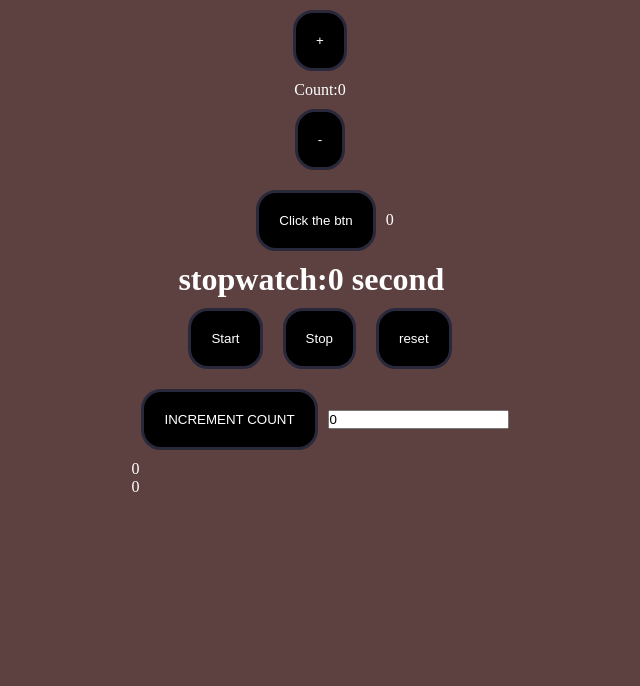
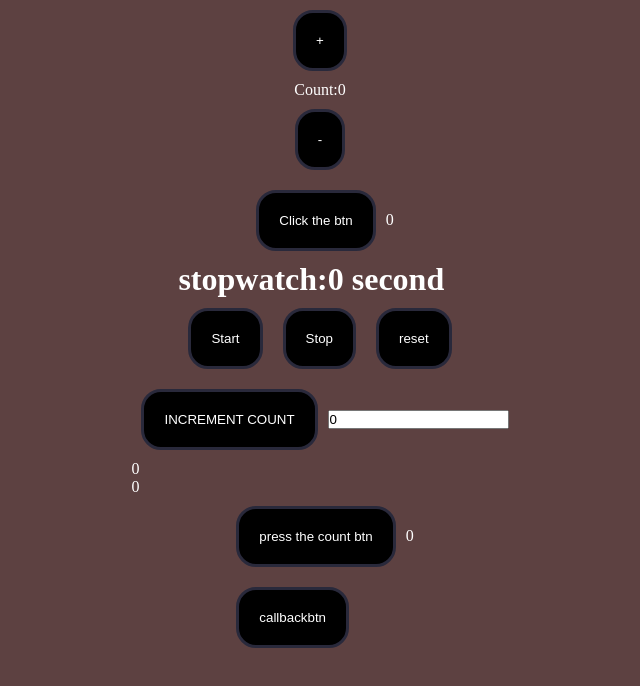
Before and after one commit to zahrahassanakhter-stack/react-projects, a React (Vite) app: page / in a window 1280 px wide. Shown: the top 686 px of the page, without its empty margins (320-960 px from the left). Built offline with nearby package versions, Linux system fonts and the light colour scheme.

Commit message:
save call back hook

```diff
--- a/src/App.jsx
+++ b/src/App.jsx
@@ -2,6 +2,7 @@ import "./App.css";
 import Useref from "./components/Useref";
 import Stopwatch from "./components/Stopwatch";
 import Usememohook from "./components/Usememohook";
+import Usecallbackhook from "./components/Usecallbackhook";
 
 import {
   increment,
@@ -28,6 +29,7 @@ function App() {
       <Useref />
       <Stopwatch />
       <Usememohook />
+      <Usecallbackhook />
     </div>
   );
 }
--- /dev/null
+++ b/src/components/Childcomponent.jsx
@@ -0,0 +1,12 @@
+import React from "react";
+
+const Childcomponent = React.memo((props) => {
+  console.log("hello");
+  return (
+    <div>
+      <button>{props.buttonname}</button>
+    </div>
+  );
+});
+
+export default Childcomponent;
--- /dev/null
+++ b/src/components/Usecallbackhook.jsx
@@ -0,0 +1,19 @@
+import React, { useState } from "react";
+import Childcomponent from "./Childcomponent";
+
+const Usecallbackhook = () => {
+  console.log("Usecallbackhook render hua");
+  const [count, setCount] = useState(0);
+  function updateCount() {
+    setCount(count + 1);
+  }
+  return (
+    <div>
+      <button onClick={updateCount}>press the count btn</button>
+      {count}
+      <Childcomponent buttonname="callbackbtn" />
+    </div>
+  );
+};
+
+export default Usecallbackhook;
```
